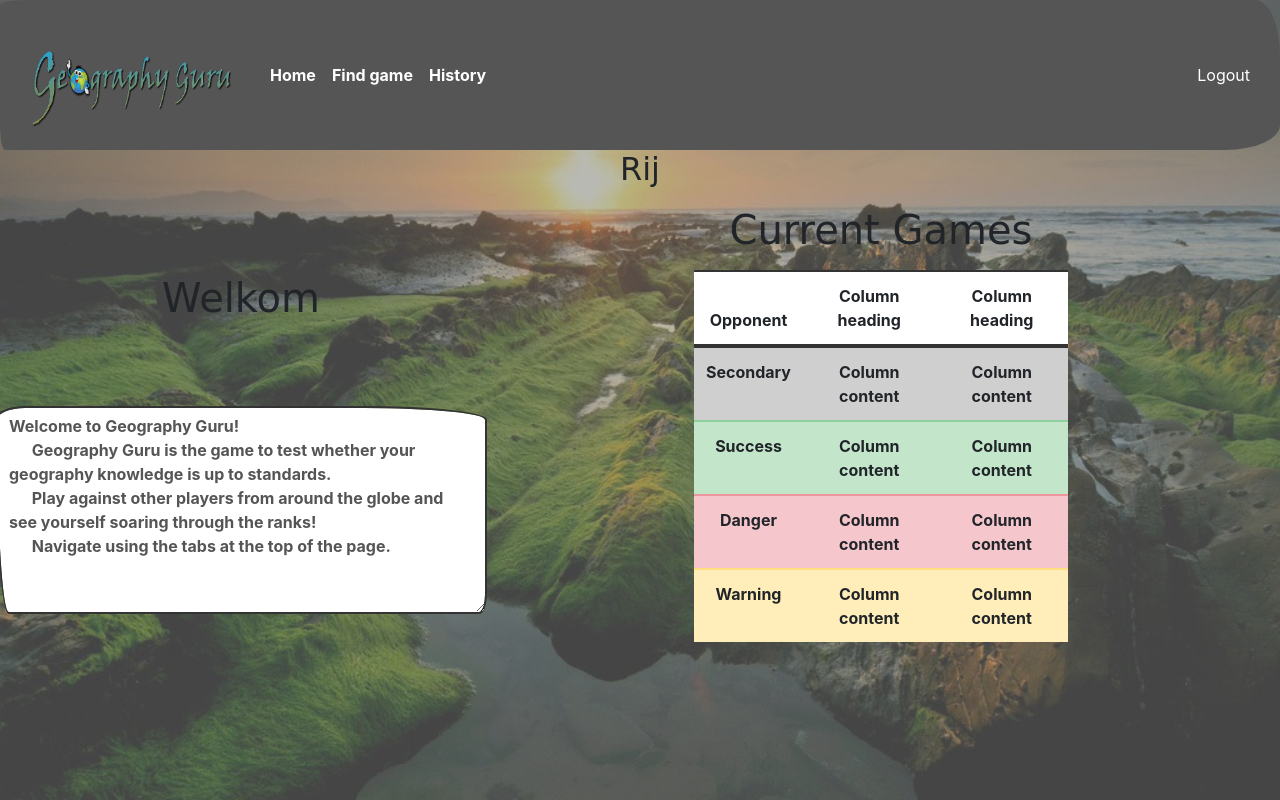
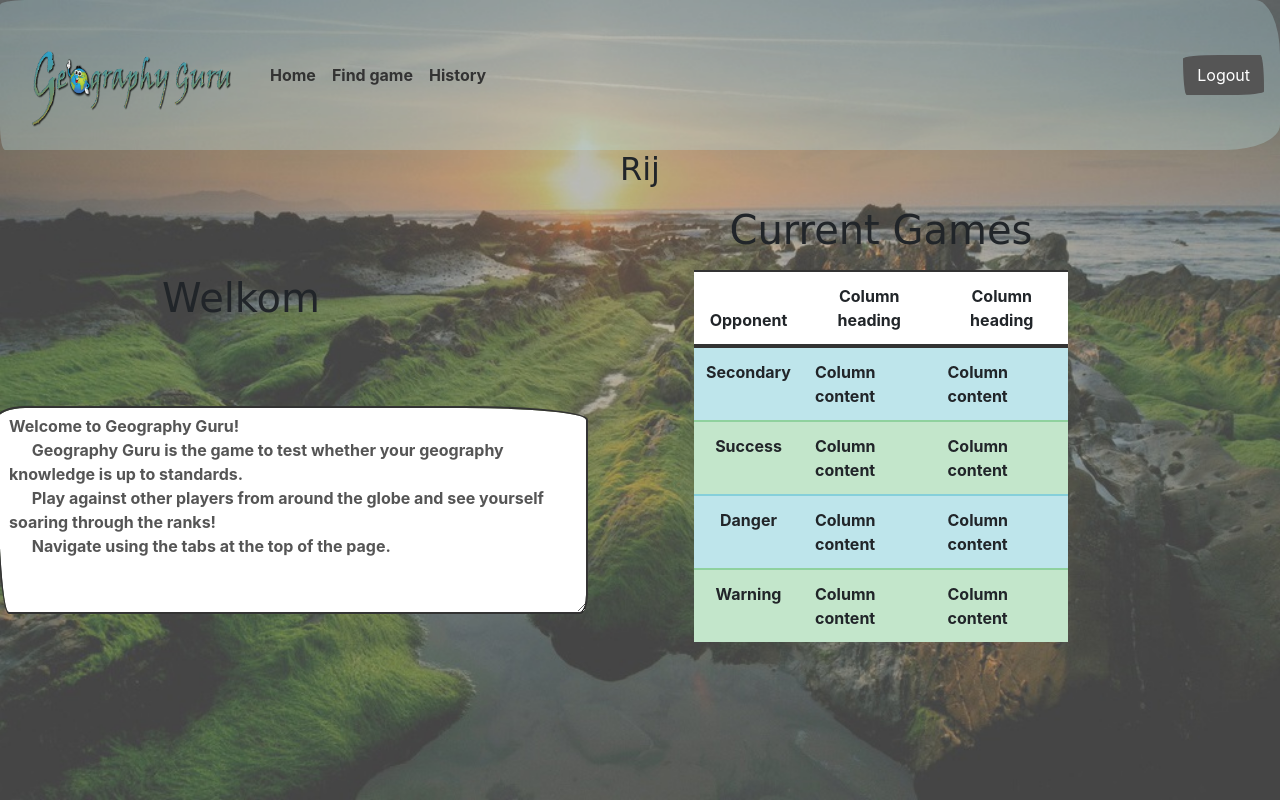
Before and after one commit to Jelleas/WebIK, a Flask app: page / in a window 1280 px wide. Run offline with Flask 2, Linux system fonts and the light colour scheme; a user stored in the database is signed in; some libraries are stand-ins or nearby versions; some web fonts are replaced.

Commit message:
veranderingen

```diff
--- a/static/styles.css
+++ b/static/styles.css
@@ -135,23 +135,27 @@ html, body {
   }
 }
 
-/*main .form-control*/
-/*{*/
-    /* center form controls */
-/*    display: inline-block;*/
+.form{
+    width: 50%;
+}
 
-    /* override Bootstrap's 100% width for form controls */
-/*    width: auto;*/
-/*}*/
+main .form-control
+{
+    /*center form controls*/
+    display: inline-block;
 
-/*main img*/
-/*{*/
-    /* constrain images on small screens */
-/*    max-width: 100%;*/
-/*}*/
+    /*override Bootstrap's 100% width for form controls*/
+    width: auto;
+}
 
-/*main td*/
-/*{*/
-    /* left-align tables' cells */
-/*    text-align: left;*/
-/*}*/
+main img
+{
+     /*constrain images on small screens*/
+    max-width: 100%;
+}
+
+main td
+{
+     /*left-align tables' cells*/
+    text-align: left;
+}
--- a/templates/index.html
+++ b/templates/index.html
@@ -11,7 +11,8 @@
     <div class="form-group">
     <b><label for="exampleTextarea"><h1>Welkom</h1></label></b>
     <div class = "box">
-    <textarea class="form-control" id="exampleTextarea" rows="8" cols="3" align="middle">Welcome to Geography Guru!
+    <textarea class="form-control" id="exampleTextarea" rows="8" cols="50
+    " align="middle">Welcome to Geography Guru!
       Geography Guru is the game to test whether your geography knowledge is up to standards.
       Play against other players from around the globe and see yourself soaring through the ranks!
       Navigate using the tabs at the top of the page.</textarea>
@@ -28,7 +29,7 @@
           <th scope="col">Column heading</th>
         </tr>
       </thead>
-        <tr class="table-secondary">
+        <tr class="table-info">
           <th scope="row">Secondary</th>
           <td>Column content</td>
           <td>Column content</td>
@@ -38,12 +39,12 @@
           <td>Column content</td>
           <td>Column content</td>
         </tr>
-        <tr class="table-danger">
+        <tr class="table-info">
           <th scope="row">Danger</th>
           <td>Column content</td>
           <td>Column content</td>
         </tr>
-        <tr class="table-warning">
+        <tr class="table-success">
           <th scope="row">Warning</th>
           <td>Column content</td>
           <td>Column content</td>
--- a/templates/layout.html
+++ b/templates/layout.html
@@ -24,7 +24,7 @@
     <body class="">
         <div class="">
             {% if session.user_id %}
-            <nav class="navbar navbar-expand-lg navbar-dark bg-dark" style="background-color: #e3f2fd;">
+            <nav class="navbar navbar-expand-lg navbar-light" style="background-color: RGB(190,229,235, 0.3);">
             <a class="navbar-brand" href="{{ url_for('index') }}"><img src={{ url_for('static', filename = 'logo.png') }} width="200" height="70"></span></a>
             <button class="navbar-toggler" type="button" data-toggle="collapse" data-target="#navbarColor02" aria-controls="navbarColor02" aria-expanded="false" aria-label="Toggle navigation">
               <span class="navbar-toggler-icon"></span>
```
